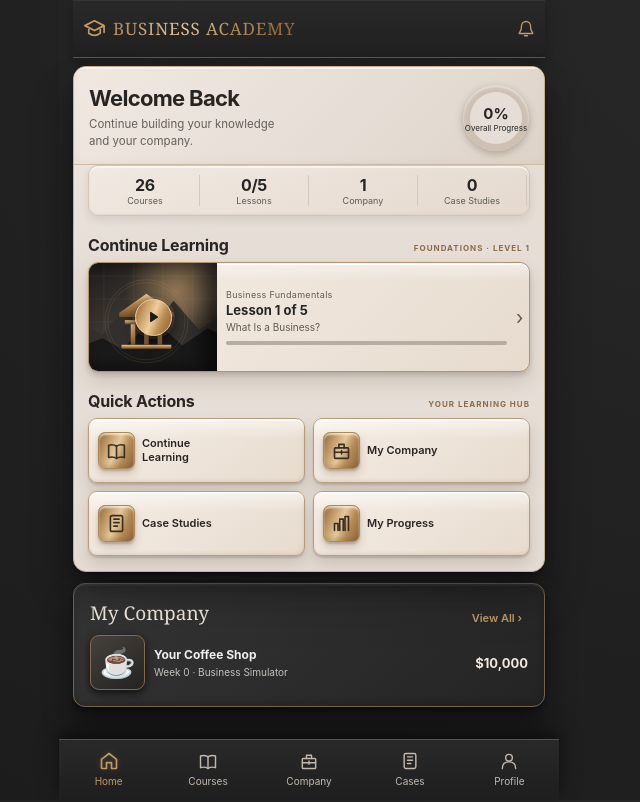
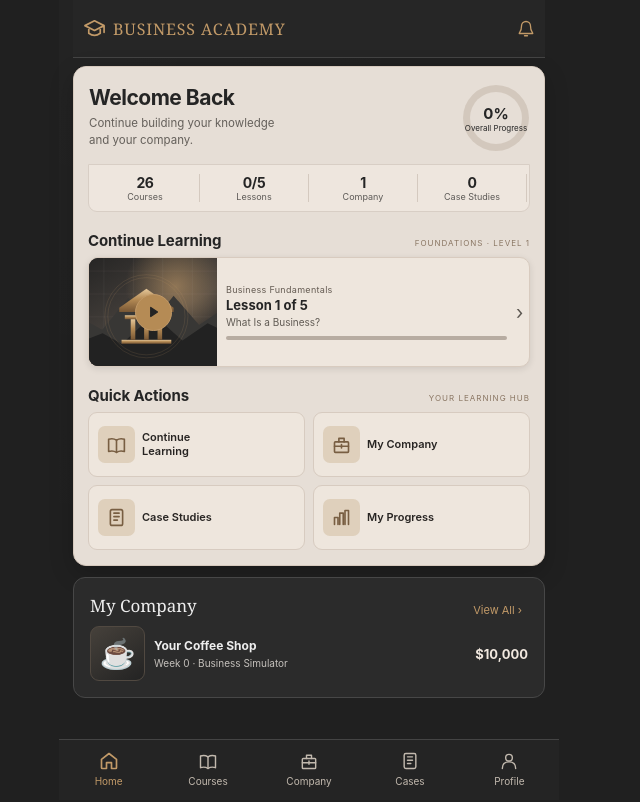
Before and after one commit to gcfd8hy5mb-ai/business-academy, a plain HTML site: page index.html in a window 1280 px wide. Shown: the whole page, without its empty margins (331-971 px from the left). Drawn offline with Linux system fonts and the light colour scheme.

Commit message:
Remove cheap beveled effects; restore restrained luxury stone styling

```diff
--- a/style.css
+++ b/style.css
@@ -162,49 +162,22 @@ header strong .ui-icon{width:23px;height:23px}
 .academy-home .home-bottom h3{font-family:Georgia,serif;font-size:17px;font-weight:400}
 @media(max-width:355px){.academy-home .continue-tile{grid-template-columns:95px minmax(0,1fr) 9px}.academy-home .lesson-art{width:95px}.academy-home .quick-grid button{gap:5px}.academy-home .quick-grid .qa-icon{width:30px;flex-basis:30px}}
 
-/* v10 Premium finishing pass; approved hues retained, no olive tint */
-:root{--premium-metal:linear-gradient(112deg,#8f673e 0%,#c29a68 25%,#e4c79a 48%,#b58b55 70%,#88623c 100%)}
-body{background:radial-gradient(ellipse at top right,#292929 0%,#202020 58%,#1b1b1b 100%);background-attachment:fixed}
-header{background:linear-gradient(180deg,#292929,#202020);border-bottom:1px solid #68533c;box-shadow:0 5px 18px #0003}
-header strong{background:var(--premium-metal);color:transparent;background-clip:text;-webkit-background-clip:text;font-size:17px;text-shadow:none}
-header strong .ui-icon{color:#c29a68}
-.head-bell{color:#c29a68}
-.academy-home .home-welcome{border:1px solid #c6ad8e;box-shadow:0 18px 40px #0005,0 0 0 1px #ffffff19,inset 0 1px #fff9}
-.academy-home .home-intro{background:linear-gradient(135deg,#f0e8e1 0%,#e6ded6 57%,#ded3c9 100%);border-bottom:1px solid #d0bca6}
-.academy-home .home-intro h2{font-size:22px;letter-spacing:-.7px}
-.academy-home .home-metrics{background:linear-gradient(160deg,#f1e9e2,#e5d9ce);border:1px solid #d7c4ae;box-shadow:inset 0 1px #fff8}
-.academy-home .home-metrics b{font-size:16px}
-.academy-home .progress-ring{filter:drop-shadow(0 2px 4px #0002);background:conic-gradient(#b58b55 var(--percent),#cec1b4 0)}
-.academy-home .section-head h3{font-size:16px;letter-spacing:-.2px}
-.academy-home .section-head>span{color:#8b6b49;font-weight:700}
-.academy-home .continue-tile{border:1px solid #b89b77;box-shadow:0 5px 15px #0002,inset 0 1px #fff8;background:linear-gradient(135deg,#f4ece4,#e7dbce)}
-.academy-home .lesson-art{background-color:#242424;box-shadow:inset -10px 0 16px #0003}
-.academy-home .art-emblem{background:var(--premium-metal);border:1px solid #e4c79a;box-shadow:0 3px 12px #000a,0 0 0 3px #c29a6830}
-.academy-home .quick-grid button{background:linear-gradient(145deg,#f5ede5,#e7dbce);border:1px solid #cbb396;box-shadow:0 4px 10px #0002,inset 0 1px #fff9;transition:transform .15s,box-shadow .15s}
-.academy-home .quick-grid button:active{transform:scale(.97);box-shadow:0 1px 4px #0003}
-.academy-home .quick-grid .qa-icon{background:var(--premium-metal);border:1px solid #ae8857;box-shadow:inset 0 1px #fff6,0 2px 5px #0002}
-.academy-home .quick-grid .qa-icon svg{color:#392e23}
-.academy-home .home-bottom{border:1px solid #756047;box-shadow:0 12px 28px #0005;background:linear-gradient(140deg,#353535,#242424)}
-.academy-home .home-bottom h3{color:#f2e9de;font-size:19px}
-.academy-home .home-bottom button{color:#c29a68;font-weight:600}
-.academy-home .company-preview .coffee-art{border-color:#846b4d;box-shadow:0 2px 10px #0005}
-nav{border-top:1px solid #665138;background:linear-gradient(180deg,#292929,#1e1e1e);box-shadow:0 -6px 18px #0005}
-nav button.on{color:#c29a68}
-nav button.on .ui-icon{filter:drop-shadow(0 0 3px #b58b5550)}
 
-/* v11: dimensional lighting and polished surfaces, preserving approved palette */
-.academy-home .home-welcome{position:relative;isolation:isolate;box-shadow:0 2px 2px #0003,0 13px 26px #0005,0 28px 47px #0003,inset 0 1px 0 #fff9;border:1px solid #c9ad8d}
-.academy-home .home-welcome:before{content:"";position:absolute;inset:0 0 auto 0;height:42%;pointer-events:none;z-index:-1;background:linear-gradient(165deg,#fff5 0%,transparent 60%)}
-.academy-home .home-intro{box-shadow:inset 0 2px 0 #fff9,inset 0 -2px 7px #bca99020}
-.academy-home .home-metrics{border-radius:10px;box-shadow:0 4px 9px #38281d1a,inset 0 2px 1px #fff9,inset 0 -1px 2px #a48c7429}
-.academy-home .progress-ring{box-shadow:0 3px 7px #6f5b4b33,inset 0 2px 3px #fff8}
-.academy-home .continue-tile{position:relative;box-shadow:0 3px 5px #0002,0 10px 18px #66513c30,inset 0 2px 0 #fffbf5;border:1px solid #b3916a}
-.academy-home .continue-tile:after{content:"";position:absolute;inset:0 0 auto 128px;height:18px;background:linear-gradient(#fff7,transparent);pointer-events:none}
-.academy-home .lesson-art{filter:contrast(1.1);box-shadow:inset -14px 0 18px #0006}
-.academy-home .quick-grid button{position:relative;overflow:hidden;box-shadow:0 2px 2px #0002,0 9px 16px #59443030,inset 0 2px 0 #fff9,inset 0 -2px 3px #ad947c2d;border:1px solid #ba9d7c}
-.academy-home .quick-grid button:before{content:"";position:absolute;top:0;left:0;right:0;height:20px;background:linear-gradient(#fff8,transparent);pointer-events:none}
-.academy-home .quick-grid .qa-icon{position:relative;box-shadow:0 2px 2px #4e38243d,0 5px 9px #5d442f38,inset 0 2px 2px #fffae8aa,inset 0 -3px 3px #78553233}
-.academy-home .home-bottom{box-shadow:0 3px 4px #0005,0 17px 30px #0007,inset 0 2px 1px #ffffff15,inset 0 -2px 8px #0003;border:1px solid #78644d}
-.academy-home .coffee-art{filter:drop-shadow(0 3px 3px #0006)}
-header{box-shadow:0 4px 14px #0004,inset 0 1px 1px #fff1}
-nav{box-shadow:0 -5px 12px #0005,0 -12px 25px #0004}
+/* Premium restraint: approved stone, beige and gold; no bevels or fake metallic embossing */
+body{background:#202020}
+header{background:#262626;border-bottom:1px solid #444;box-shadow:none}
+header strong{font-family:Georgia,serif;font-size:16px;color:#c29a68}
+.academy-home .home-welcome{border:1px solid #d6c9bd;box-shadow:0 8px 24px rgba(0,0,0,.20);background:#e6ded6}
+.academy-home .home-intro{background:#e6ded6;box-shadow:none}
+.academy-home .home-metrics{background:#eee6de;border:1px solid #d8cec5;box-shadow:none}
+.academy-home .progress-ring{box-shadow:none;filter:none}
+.academy-home .continue-tile{background:#eee6dd;border:1px solid #d8cbbf;box-shadow:0 2px 7px rgba(0,0,0,.10)}
+.academy-home .continue-tile:after{display:none}
+.academy-home .art-emblem{background:#b58b55;border:1px solid #c29a68;box-shadow:none}
+.academy-home .quick-grid button{background:#eee6dd;border:1px solid #d7cbc0;box-shadow:none}
+.academy-home .quick-grid button:before{display:none}
+.academy-home .quick-grid .qa-icon{background:#dfd0bc;border:0;box-shadow:none}
+.academy-home .quick-grid .qa-icon svg{color:#785e42}
+.academy-home .home-bottom{background:#2b2b2b;border:1px solid #474747;box-shadow:none}
+.academy-home .coffee-art{filter:none}
+nav{background:#242424;border-top:1px solid #444;box-shadow:none}
```
